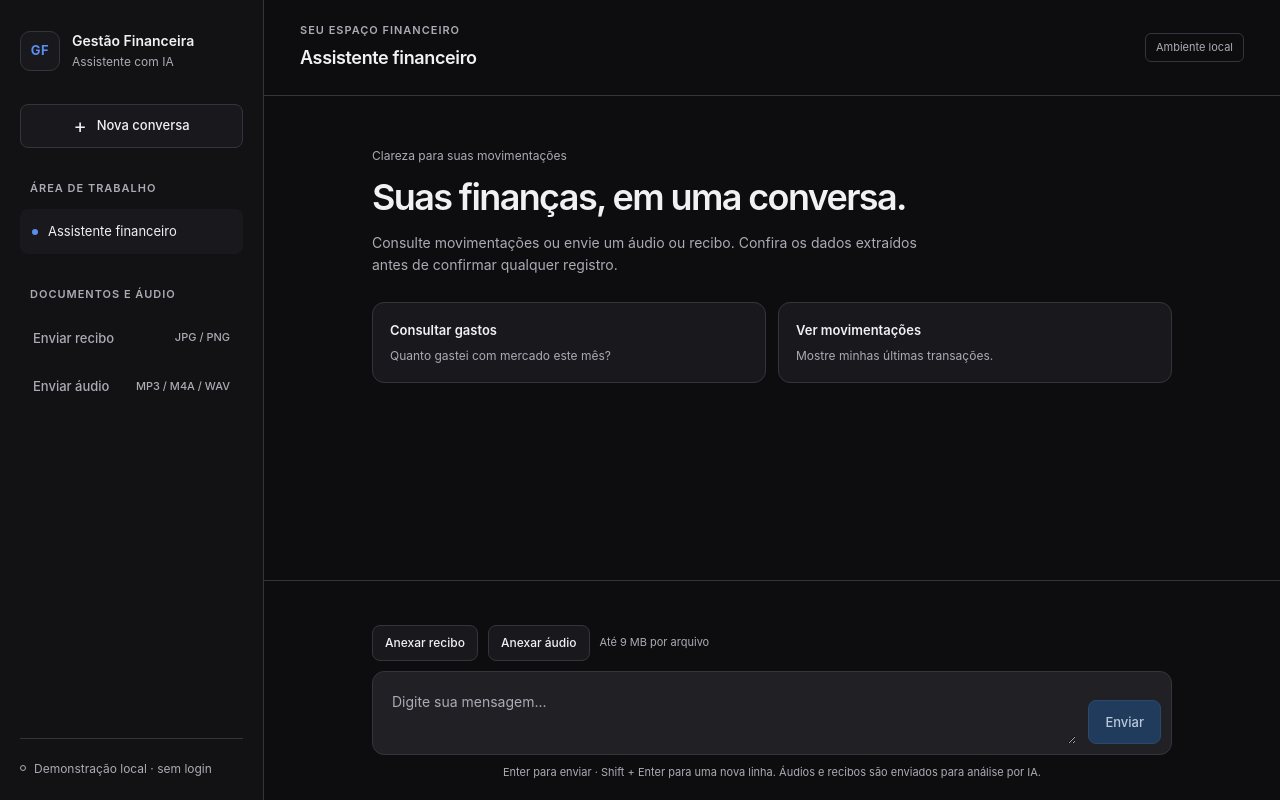
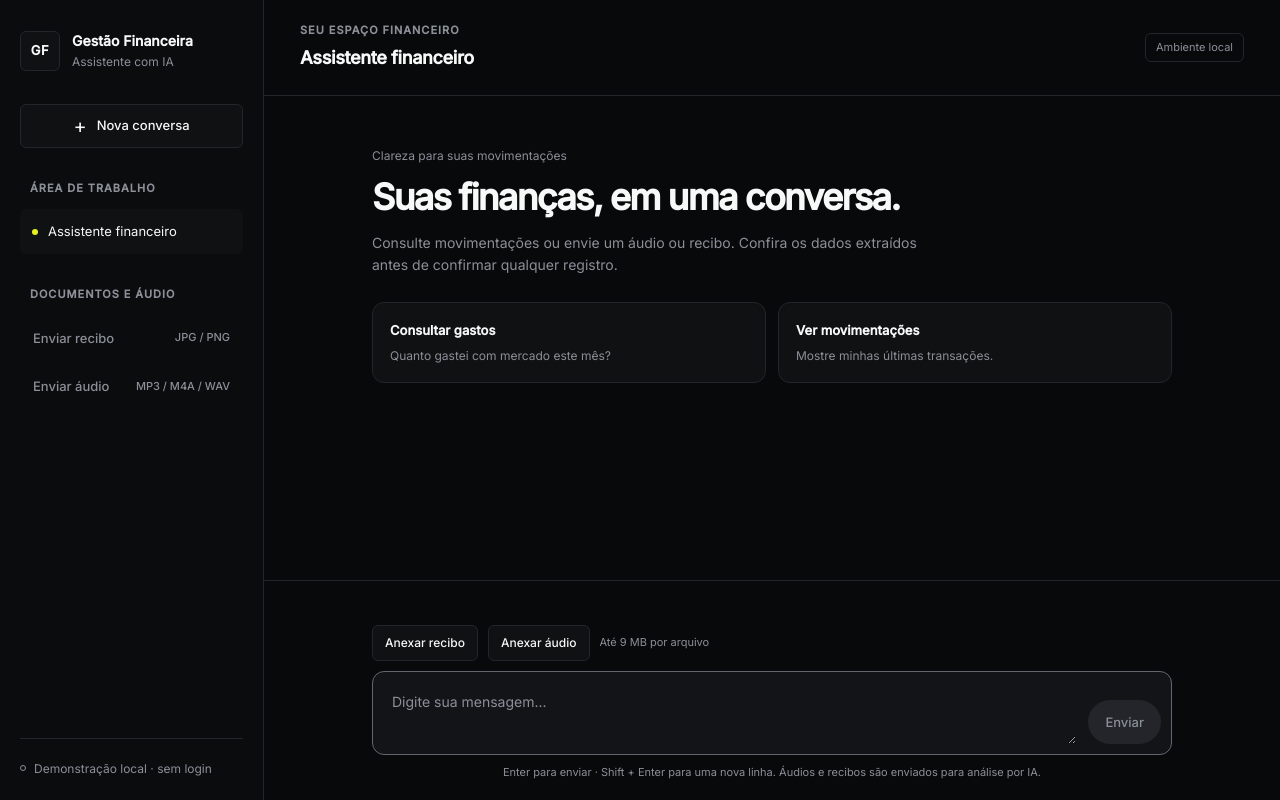
Before and after one commit to kaiquejacob/spring-ai-budgeting-api, a Spring Boot app: page / in a window 1280 px wide. Run offline with Spring Boot 4, Linux system fonts and the light colour scheme.

Commit message:
style: aplica a paleta do Linear e documenta o design

```diff
--- a/src/main/resources/static/css/styles.css
+++ b/src/main/resources/static/css/styles.css
@@ -36,7 +36,7 @@ a {
 button,
 a,
 textarea {
-    -webkit-tap-highlight-color: var(--transparent);
+    -webkit-tap-highlight-color: transparent;
 }
 
 :focus-visible {
@@ -81,8 +81,8 @@ textarea {
     height: 40px;
     background: var(--surface);
     border: 1px solid var(--border);
-    border-radius: 10px;
-    color: var(--accent);
+    border-radius: var(--radius-small);
+    color: var(--text);
     font-size: 13px;
     font-weight: 700;
     letter-spacing: 0.04em;
@@ -126,7 +126,7 @@ textarea {
     gap: 10px;
     min-height: 44px;
     padding: 10px 16px;
-    border: 1px solid var(--transparent);
+    border: 1px solid transparent;
     border-radius: var(--radius-small);
     color: var(--text);
     font-size: 13px;
@@ -152,6 +152,8 @@ textarea {
 .button-primary {
     background: var(--primary);
     border-color: var(--primary);
+    border-radius: 999px;
+    color: var(--primary-text);
 }
 
 .button-primary:not(:disabled):hover {
@@ -161,7 +163,7 @@ textarea {
 
 .button-primary:disabled {
     background: var(--primary-disabled-background);
-    border-color: var(--primary-disabled-border);
+    border-color: transparent;
     color: var(--primary-disabled-text);
 }
 
@@ -206,7 +208,7 @@ textarea {
     justify-content: space-between;
     width: 100%;
     padding: 11px 12px;
-    background: var(--transparent);
+    background: transparent;
     color: var(--text-secondary);
 }
 
@@ -434,7 +436,7 @@ textarea {
     padding: 3px 8px;
     background: var(--input);
     border: 1px solid var(--border);
-    border-radius: 5px;
+    border-radius: var(--radius-small);
     color: var(--text-secondary);
     font-size: 10px;
 }
@@ -447,6 +449,7 @@ textarea {
 
 .transaction-amount {
     margin: 0;
+    font-family: var(--font-mono);
     font-size: 32px;
     font-weight: 600;
     letter-spacing: -0.04em;
@@ -558,7 +561,7 @@ textarea {
     gap: 12px;
     padding: 10px;
     background: var(--input);
-    border: 1px solid var(--border);
+    border: 1px solid var(--border-input);
     border-radius: var(--radius-medium);
 }
 
@@ -574,7 +577,7 @@ textarea {
     max-height: 160px;
     padding: 9px;
     resize: vertical;
-    background: var(--transparent);
+    background: transparent;
     border: 0;
     color: var(--text);
 }
--- a/src/main/resources/static/css/tokens.css
+++ b/src/main/resources/static/css/tokens.css
@@ -1,57 +1,55 @@
 :root {
     color-scheme: dark;
 
-    --background: #0d0d0f;
-    --sidebar: #121214;
-    --surface: #19191d;
-    --input: #202025;
-    --surface-hover: #29292f;
-    --border: #34343c;
+    --background: #08090a;
+    --sidebar: #0b0c0e;
+    --surface: #101113;
+    --input: #131418;
+    --surface-hover: #181a1e;
+    --border: #23252a;
+    --border-hover: #34373d;
+    --border-input: #62666d;
 
-    --text: #f1f1f3;
-    --text-secondary: #ababb5;
+    --text: #f7f8f8;
+    --text-secondary: #8a8f98;
 
-    --accent: #5b8def;
-    --primary: #244b78;
-    --primary-hover: #2d5d94;
+    --accent: #e4f222;
+    --primary: #f7f8f8;
+    --primary-text: #08090a;
+    --primary-hover: #e3e4e6;
 
-    --error-background: #261a1d;
-    --error-border: #70434b;
-    --error-text: #f2c1c8;
+    --error-background: rgba(248, 113, 113, 0.08);
+    --error-border: rgba(248, 113, 113, 0.30);
+    --error-text: #fca5a5;
 
-    --success-background: #14251d;
-    --success-border: #315d46;
-    --success-text: #b7dec7;
+    --success-background: rgba(74, 222, 128, 0.08);
+    --success-border: rgba(74, 222, 128, 0.30);
+    --success-text: #86efac;
 
-    --radius-small: 8px;
+    --radius-small: 6px;
     --radius-medium: 12px;
 
-    --primary-disabled-background: #203b5b;
-    --primary-disabled-border: #29496d;
-    --primary-disabled-text: #bac8da;
-    --border-hover: #50505b;
-    --transparent: transparent;
+    --primary-disabled-background: #23252a;
+    --primary-disabled-text: #8a8f98;
 
-    --positive: var(--success-text);
-    --negative: var(--error-text);
+    --positive: #4ade80;
+    --negative: #f87171;
     --focus-ring: var(--accent);
 
     --font-sans:
+            "Inter",
             -apple-system,
             BlinkMacSystemFont,
             "Segoe UI",
             sans-serif;
     --font-mono:
+            "JetBrains Mono",
             ui-monospace,
-            SFMono-Regular,
-            Menlo,
-            Monaco,
-            Consolas,
             monospace;
 
     --radius-sm: var(--radius-small);
     --radius-md: var(--radius-medium);
-    --radius-lg: 16px;
+    --radius-lg: 12px;
 
     --duration-fast: 150ms;
     --duration-base: 200ms;
--- a/src/main/resources/static/index.html
+++ b/src/main/resources/static/index.html
@@ -11,6 +11,12 @@
 
     <title>Gestão Financeira | Assistente</title>
 
+    <link rel="preconnect" href="https://fonts.googleapis.com">
+    <link rel="preconnect" href="https://fonts.gstatic.com" crossorigin>
+    <link
+            href="https://fonts.googleapis.com/css2?family=Inter:wght@400;500&family=JetBrains+Mono:wght@400;500&display=swap"
+            rel="stylesheet"
+    >
     <link rel="stylesheet" href="./css/tokens.css">
     <link rel="stylesheet" href="./css/styles.css">
 </head>
```
Also changed, not shown: DESIGN.md (added, +60 -0 lines).
